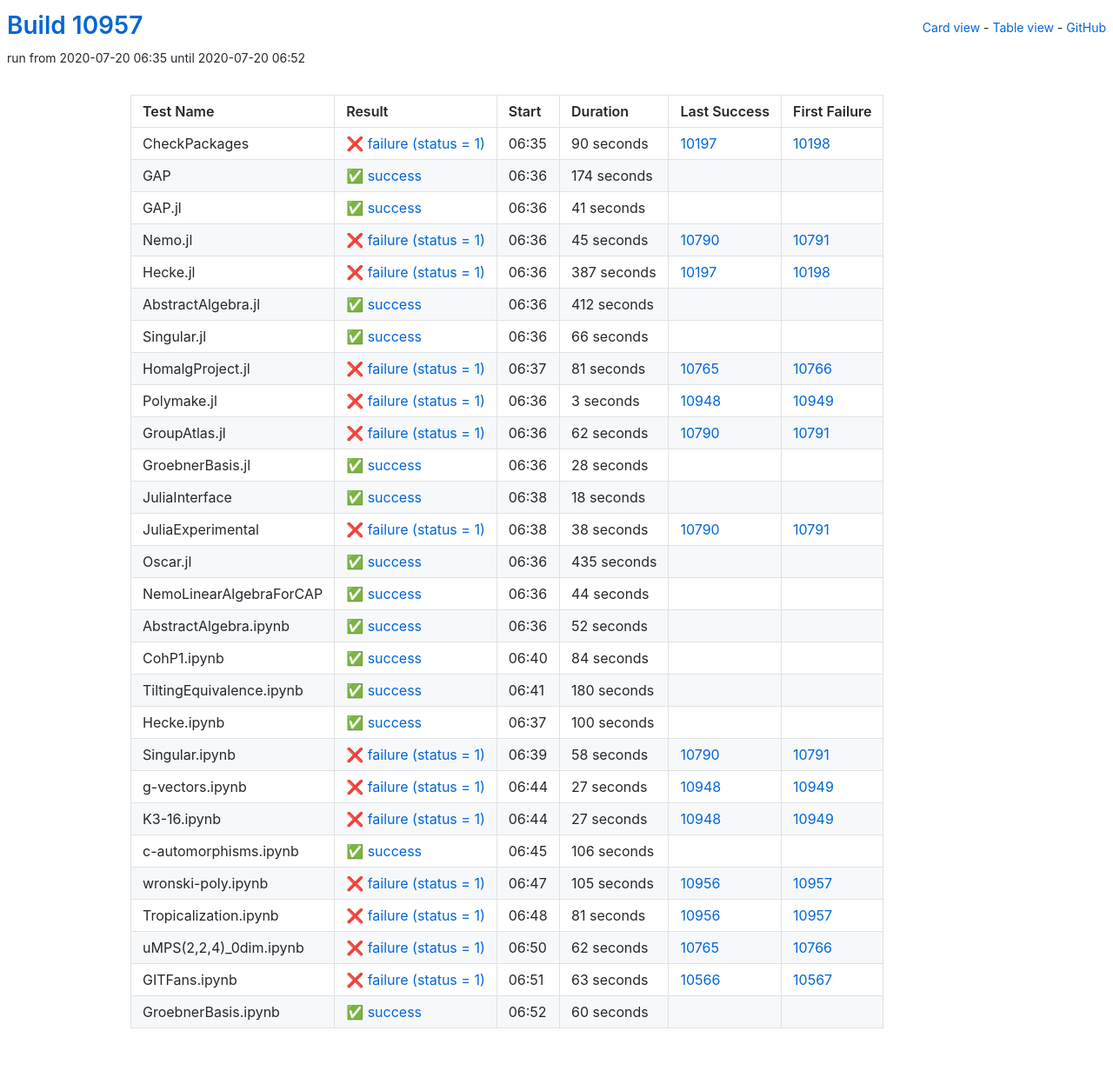
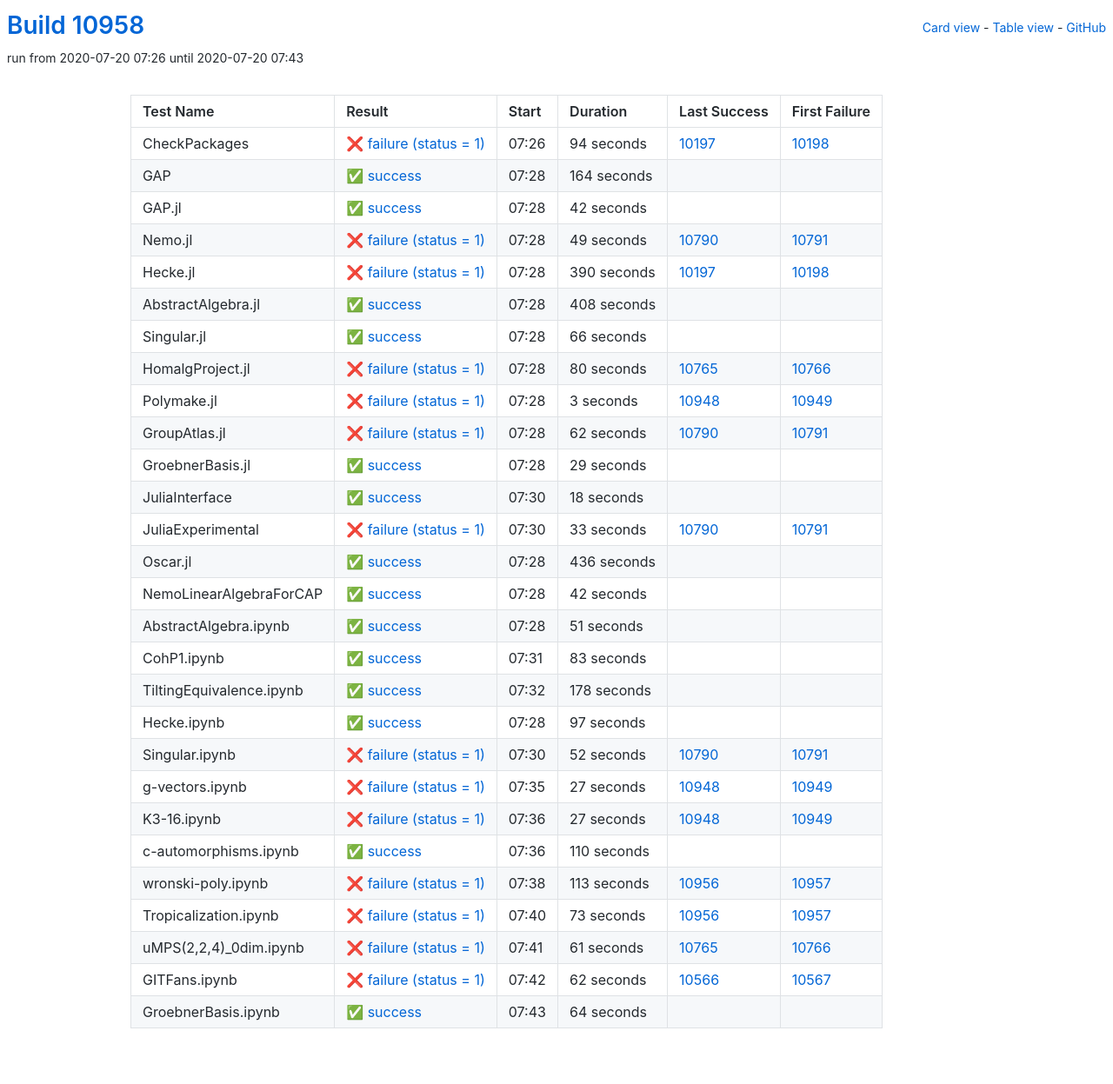
Before and after one commit to oscar-system/oscar-ci-status, a Jekyll site: the page built from table.html, in a window 1280 px wide. Shown: the whole page at 87% size. Built offline with Jekyll 4.4.1, drawn with Linux system fonts in a browser that asks for light colours.

Commit message:
Build #10958

```diff
--- a/_data/ci.yml
+++ b/_data/ci.yml
@@ -1,6 +1,6 @@
 ---
-build: 10957
-build_url: https://oscarci.mathematik.uni-kl.de/job/oscar/10957/
+build: 10958
+build_url: https://oscarci.mathematik.uni-kl.de/job/oscar/10958/
 job: oscar
 organization: oscar-system
 repo: oscar-ci-status
@@ -8,80 +8,80 @@
 tests:
 - name: CheckPackages
   id: checkpackages
-  log: https://oscarci.mathematik.uni-kl.de/job/oscar/10957/artifact/logs/build-10957/CheckPackages.log
-  start: 2020-07-20 06:35
+  log: https://oscarci.mathematik.uni-kl.de/job/oscar/10958/artifact/logs/build-10958/CheckPackages.log
+  start: 2020-07-20 07:26
   success: false
   exitcode: 1
   status: failure
-  duration: 90
+  duration: 94
   last_success: 10197
   last_success_url: https://oscarci.mathematik.uni-kl.de/job/oscar/10197/
   first_failure: 10198
   first_failure_url: https://oscarci.mathematik.uni-kl.de/job/oscar/10198/
 - name: GAP
   id: gap
-  log: https://oscarci.mathematik.uni-kl.de/job/oscar/10957/artifact/logs/build-10957/GAP.log
-  start: 2020-07-20 06:36
+  log: https://oscarci.mathematik.uni-kl.de/job/oscar/10958/artifact/logs/build-10958/GAP.log
+  start: 2020-07-20 07:28
   success: true
   exitcode: 0
   status: success
-  duration: 174
+  duration: 164
   last_success: false
   last_success_url:
   first_failure: false
   first_failure_url:
 - name: GAP.jl
   id: gap-jl
-  log: https://oscarci.mathematik.uni-kl.de/job/oscar/10957/artifact/logs/build-10957/GAP.jl.log
-  start: 2020-07-20 06:36
+  log: https://oscarci.mathematik.uni-kl.de/job/oscar/10958/artifact/logs/build-10958/GAP.jl.log
+  start: 2020-07-20 07:28
   success: true
   exitcode: 0
   status: success
-  duration: 41
+  duration: 42
   last_success: false
   last_success_url:
   first_failure: false
   first_failure_url:
 - name: Nemo.jl
   id: nemo-jl
-  log: https://oscarci.mathematik.uni-kl.de/job/oscar/10957/artifact/logs/build-10957/Nemo.jl.log
-  start: 2020-07-20 06:36
+  log: https://oscarci.mathematik.uni-kl.de/job/oscar/10958/artifact/logs/build-10958/Nemo.jl.log
+  start: 2020-07-20 07:28
   success: false
   exitcode: 1
   status: failure
-  duration: 45
+  duration: 49
   last_success: 10790
   last_success_url: https://oscarci.mathematik.uni-kl.de/job/oscar/10790/
   first_failure: 10791
   first_failure_url: https://oscarci.mathematik.uni-kl.de/job/oscar/10791/
 - name: Hecke.jl
   id: hecke-jl
-  log: https://oscarci.mathematik.uni-kl.de/job/oscar/10957/artifact/logs/build-10957/Hecke.jl.log
-  start: 2020-07-20 06:36
+  log: https://oscarci.mathematik.uni-kl.de/job/oscar/10958/artifact/logs/build-10958/Hecke.jl.log
+  start: 2020-07-20 07:28
   success: false
   exitcode: 1
   status: failure
-  duration: 387
+  duration: 390
   last_success: 10197
   last_success_url: https://oscarci.mathematik.uni-kl.de/job/oscar/10197/
   first_failure: 10198
   first_failure_url: https://oscarci.mathematik.uni-kl.de/job/oscar/10198/
 - name: AbstractAlgebra.jl
   id: abstractalgebra-jl
-  log: https://oscarci.mathematik.uni-kl.de/job/oscar/10957/artifact/logs/build-10957/AbstractAlgebra.jl.log
-  start: 2020-07-20 06:36
+  log: https://oscarci.mathematik.uni-kl.de/job/oscar/10958/artifact/logs/build-10958/AbstractAlgebra.jl.log
+  start: 2020-07-20 07:28
   success: true
   exitcode: 0
   status: success
-  duration: 412
+  duration: 408
   last_success: false
   last_success_url:
   first_failure: false
   first_failure_url:
 - name: Singular.jl
   id: singular-jl
-  log: https://oscarci.mathematik.uni-kl.de/job/oscar/10957/artifact/logs/build-10957/Singular.jl.log
-  start: 2020-07-20 06:36
+  log: https://oscarci.mathematik.uni-kl.de/job/oscar/10958/artifact/logs/build-10958/Singular.jl.log
+  start: 2020-07-20 07:28
   success: true
   exitcode: 0
   status: success
@@ -92,20 +92,20 @@
   first_failure_url:
 - name: HomalgProject.jl
   id: homalgproject-jl
-  log: https://oscarci.mathematik.uni-kl.de/job/oscar/10957/artifact/logs/build-10957/HomalgProject.jl.log
-  start: 2020-07-20 06:37
+  log: https://oscarci.mathematik.uni-kl.de/job/oscar/10958/artifact/logs/build-10958/HomalgProject.jl.log
+  start: 2020-07-20 07:28
   success: false
   exitcode: 1
   status: failure
-  duration: 81
+  duration: 80
   last_success: 10765
   last_success_url: https://oscarci.mathematik.uni-kl.de/job/oscar/10765/
   first_failure: 10766
   first_failure_url: https://oscarci.mathematik.uni-kl.de/job/oscar/10766/
 - name: Polymake.jl
   id: polymake-jl
-  log: https://oscarci.mathematik.uni-kl.de/job/oscar/10957/artifact/logs/build-10957/Polymake.jl.log
-  start: 2020-07-20 06:36
+  log: https://oscarci.mathematik.uni-kl.de/job/oscar/10958/artifact/logs/build-10958/Polymake.jl.log
+  start: 2020-07-20 07:28
   success: false
   exitcode: 1
   status: failure
@@ -116,8 +116,8 @@
   first_failure_url: https://oscarci.mathematik.uni-kl.de/job/oscar/10949/
 - name: GroupAtlas.jl
   id: groupatlas-jl
-  log: https://oscarci.mathematik.uni-kl.de/job/oscar/10957/artifact/logs/build-10957/GroupAtlas.jl.log
-  start: 2020-07-20 06:36
+  log: https://oscarci.mathematik.uni-kl.de/job/oscar/10958/artifact/logs/build-10958/GroupAtlas.jl.log
+  start: 2020-07-20 07:28
   success: false
   exitcode: 1
   status: failure
@@ -128,20 +128,20 @@
   first_failure_url: https://oscarci.mathematik.uni-kl.de/job/oscar/10791/
 - name: GroebnerBasis.jl
   id: groebnerbasis-jl
-  log: https://oscarci.mathematik.uni-kl.de/job/oscar/10957/artifact/logs/build-10957/GroebnerBasis.jl.log
-  start: 2020-07-20 06:36
+  log: https://oscarci.mathematik.uni-kl.de/job/oscar/10958/artifact/logs/build-10958/GroebnerBasis.jl.log
+  start: 2020-07-20 07:28
   success: true
   exitcode: 0
   status: success
-  duration: 28
+  duration: 29
   last_success: false
   last_success_url:
   first_failure: false
   first_failure_url:
 - name: JuliaInterface
   id: juliainterface
-  log: https://oscarci.mathematik.uni-kl.de/job/oscar/10957/artifact/logs/build-10957/JuliaInterface.log
-  start: 2020-07-20 06:38
+  log: https://oscarci.mathematik.uni-kl.de/job/oscar/10958/artifact/logs/build-10958/JuliaInterface.log
+  start: 2020-07-20 07:30
   success: true
   exitcode: 0
   status: success
@@ -152,104 +152,104 @@
   first_failure_url:
 - name: JuliaExperimental
   id: juliaexperimental
-  log: https://oscarci.mathematik.uni-kl.de/job/oscar/10957/artifact/logs/build-10957/JuliaExperimental.log
-  start: 2020-07-20 06:38
+  log: https://oscarci.mathematik.uni-kl.de/job/oscar/10958/artifact/logs/build-10958/JuliaExperimental.log
+  start: 2020-07-20 07:30
   success: false
   exitcode: 1
   status: failure
-  duration: 38
+  duration: 33
   last_success: 10790
   last_success_url: https://oscarci.mathematik.uni-kl.de/job/oscar/10790/
   first_failure: 10791
   first_failure_url: https://oscarci.mathematik.uni-kl.de/job/oscar/10791/
 - name: Oscar.jl
   id: oscar-jl
-  log: https://oscarci.mathematik.uni-kl.de/job/oscar/10957/artifact/logs/build-10957/Oscar.jl.log
-  start: 2020-07-20 06:36
+  log: https://oscarci.mathematik.uni-kl.de/job/oscar/10958/artifact/logs/build-10958/Oscar.jl.log
+  start: 2020-07-20 07:28
   success: true
   exitcode: 0
   status: success
-  duration: 435
+  duration: 436
   last_success: false
   last_success_url:
   first_failure: false
   first_failure_url:
 - name: NemoLinearAlgebraForCAP
   id: nemolinearalgebraforcap
-  log: https://oscarci.mathematik.uni-kl.de/job/oscar/10957/artifact/logs/build-10957/NemoLinearAlgebraForCAP.log
-  start: 2020-07-20 06:36
+  log: https://oscarci.mathematik.uni-kl.de/job/oscar/10958/artifact/logs/build-10958/NemoLinearAlgebraForCAP.log
+  start: 2020-07-20 07:28
   success: true
   exitcode: 0
   status: success
-  duration: 44
+  duration: 42
   last_success: false
   last_success_url:
   first_failure: false
   first_failure_url:
 - name: AbstractAlgebra.ipynb
   id: abstractalgebra-ipynb
-  log: https://oscarci.mathematik.uni-kl.de/job/oscar/10957/artifact/logs/build-10957/AbstractAlgebra.ipynb.log
-  start: 2020-07-20 06:36
+  log: https://oscarci.mathematik.uni-kl.de/job/oscar/10958/artifact/logs/build-10958/AbstractAlgebra.ipynb.log
+  start: 2020-07-20 07:28
   success: true
   exitcode: 0
   status: success
-  duration: 52
+  duration: 51
   last_success: false
   last_success_url:
   first_failure: false
   first_failure_url:
 - name: CohP1.ipynb
   id: cohp1-ipynb
-  log: https://oscarci.mathematik.uni-kl.de/job/oscar/10957/artifact/logs/build-10957/CohP1.ipynb.log
-  start: 2020-07-20 06:40
+  log: https://oscarci.mathematik.uni-kl.de/job/oscar/10958/artifact/logs/build-10958/CohP1.ipynb.log
+  start: 2020-07-20 07:31
   success: true
   exitcode: 0
   status: success
-  duration: 84
+  duration: 83
   last_success: false
   last_success_url:
   first_failure: false
   first_failure_url:
 - name: TiltingEquivalence.ipynb
   id: tiltingequivalence-ipynb
-  log: https://oscarci.mathematik.uni-kl.de/job/oscar/10957/artifact/logs/build-10957/TiltingEquivalence.ipynb.log
-  start: 2020-07-20 06:41
+  log: https://oscarci.mathematik.uni-kl.de/job/oscar/10958/artifact/logs/build-10958/TiltingEquivalence.ipynb.log
+  start: 2020-07-20 07:32
   success: true
   exitcode: 0
   status: success
-  duration: 180
+  duration: 178
   last_success: false
   last_success_url:
   first_failure: false
   first_failure_url:
 - name: Hecke.ipynb
   id: hecke-ipynb
-  log: https://oscarci.mathematik.uni-kl.de/job/oscar/10957/artifact/logs/build-10957/Hecke.ipynb.log
-  start: 2020-07-20 06:37
+  log: https://oscarci.mathematik.uni-kl.de/job/oscar/10958/artifact/logs/build-10958/Hecke.ipynb.log
+  start: 2020-07-20 07:28
   success: true
   exitcode: 0
   status: success
-  duration: 100
+  duration: 97
   last_success: false
   last_success_url:
   first_failure: false
   first_failure_url:
 - name: Singular.ipynb
   id: singular-ipynb
-  log: https://oscarci.mathematik.uni-kl.de/job/oscar/10957/artifact/logs/build-10957/Singular.ipynb.log
-  start: 2020-07-20 06:39
+  log: https://oscarci.mathematik.uni-kl.de/job/oscar/10958/artifact/logs/build-10958/Singular.ipynb.log
+  start: 2020-07-20 07:30
   success: false
   exitcode: 1
   status: failure
-  duration: 58
+  duration: 52
   last_success: 10790
   last_success_url: https://oscarci.mathematik.uni-kl.de/job/oscar/10790/
   first_failure: 10791
   first_failure_url: https://oscarci.mathematik.uni-kl.de/job/oscar/10791/
 - name: g-vectors.ipynb
   id: g-vectors-ipynb
-  log: https://oscarci.mathematik.uni-kl.de/job/oscar/10957/artifact/logs/build-10957/g-vectors.ipynb.log
-  start: 2020-07-20 06:44
+  log: https://oscarci.mathematik.uni-kl.de/job/oscar/10958/artifact/logs/build-10958/g-vectors.ipynb.log
+  start: 2020-07-20 07:35
   success: false
   exitcode: 1
   status: failure
@@ -260,8 +260,8 @@
   first_failure_url: https://oscarci.mathematik.uni-kl.de/job/oscar/10949/
 - name: K3-16.ipynb
   id: k3-16-ipynb
-  log: https://oscarci.mathematik.uni-kl.de/job/oscar/10957/artifact/logs/build-10957/K3-16.ipynb.log
-  start: 2020-07-20 06:44
+  log: https://oscarci.mathematik.uni-kl.de/job/oscar/10958/artifact/logs/build-10958/K3-16.ipynb.log
+  start: 2020-07-20 07:36
   success: false
   exitcode: 1
   status: failure
@@ -272,72 +272,72 @@
   first_failure_url: https://oscarci.mathematik.uni-kl.de/job/oscar/10949/
 - name: c-automorphisms.ipynb
   id: c-automorphisms-ipynb
-  log: https://oscarci.mathematik.uni-kl.de/job/oscar/10957/artifact/logs/build-10957/c-automorphisms.ipynb.log
-  start: 2020-07-20 06:45
+  log: https://oscarci.mathematik.uni-kl.de/job/oscar/10958/artifact/logs/build-10958/c-automorphisms.ipynb.log
+  start: 2020-07-20 07:36
   success: true
   exitcode: 0
   status: success
-  duration: 106
+  duration: 110
   last_success: false
   last_success_url:
   first_failure: false
   first_failure_url:
 - name: wronski-poly.ipynb
   id: wronski-poly-ipynb
-  log: https://oscarci.mathematik.uni-kl.de/job/oscar/10957/artifact/logs/build-10957/wronski-poly.ipynb.log
-  start: 2020-07-20 06:47
+  log: https://oscarci.mathematik.uni-kl.de/job/oscar/10958/artifact/logs/build-10958/wronski-poly.ipynb.log
+  start: 2020-07-20 07:38
   success: false
   exitcode: 1
   status: failure
-  duration: 105
+  duration: 113
   last_success: 10956
   last_success_url: https://oscarci.mathematik.uni-kl.de/job/oscar/10956/
   first_failure: 10957
   first_failure_url: https://oscarci.mathematik.uni-kl.de/job/oscar/10957/
 - name: Tropicalization.ipynb
   id: tropicalization-ipynb
-  log: https://oscarci.mathematik.uni-kl.de/job/oscar/10957/artifact/logs/build-10957/Tropicalization.ipynb.log
-  start: 2020-07-20 06:48
+  log: https://oscarci.mathematik.uni-kl.de/job/oscar/10958/artifact/logs/build-10958/Tropicalization.ipynb.log
+  start: 2020-07-20 07:40
   success: false
   exitcode: 1
   status: failure
-  duration: 81
+  duration: 73
   last_success: 10956
   last_success_url: https://oscarci.mathematik.uni-kl.de/job/oscar/10956/
   first_failure: 10957
   first_failure_url: https://oscarci.mathematik.uni-kl.de/job/oscar/10957/
 - name: uMPS(2,2,4)_0dim.ipynb
   id: umps-2-2-4-0dim-ipynb
-  log: https://oscarci.mathematik.uni-kl.de/job/oscar/10957/artifact/logs/build-10957/uMPS-2-2-4-_0dim.ipynb.log
-  start: 2020-07-20 06:50
+  log: https://oscarci.mathematik.uni-kl.de/job/oscar/10958/artifact/logs/build-10958/uMPS-2-2-4-_0dim.ipynb.log
+  start: 2020-07-20 07:41
   success: false
   exitcode: 1
   status: failure
-  duration: 62
+  duration: 61
   last_success: 10765
   last_success_url: https://oscarci.mathematik.uni-kl.de/job/oscar/10765/
   first_failure: 10766
   first_failure_url: https://oscarci.mathematik.uni-kl.de/job/oscar/10766/
 - name: GITFans.ipynb
   id: gitfans-ipynb
-  log: https://oscarci.mathematik.uni-kl.de/job/oscar/10957/artifact/logs/build-10957/GITFans.ipynb.log
-  start: 2020-07-20 06:51
+  log: https://oscarci.mathematik.uni-kl.de/job/oscar/10958/artifact/logs/build-10958/GITFans.ipynb.log
+  start: 2020-07-20 07:42
   success: false
   exitcode: 1
   status: failure
-  duration: 63
+  duration: 62
   last_success: 10566
   last_success_url: https://oscarci.mathematik.uni-kl.de/job/oscar/10566/
   first_failure: 10567
   first_failure_url: https://oscarci.mathematik.uni-kl.de/job/oscar/10567/
 - name: GroebnerBasis.ipynb
   id: groebnerbasis-ipynb
-  log: https://oscarci.mathematik.uni-kl.de/job/oscar/10957/artifact/logs/build-10957/GroebnerBasis.ipynb.log
-  start: 2020-07-20 06:52
+  log: https://oscarci.mathematik.uni-kl.de/job/oscar/10958/artifact/logs/build-10958/GroebnerBasis.ipynb.log
+  start: 2020-07-20 07:43
   success: true
   exitcode: 0
   status: success
-  duration: 60
+  duration: 64
   last_success: false
   last_success_url:
   first_failure: false
```
Also changed, not shown: README.md.
